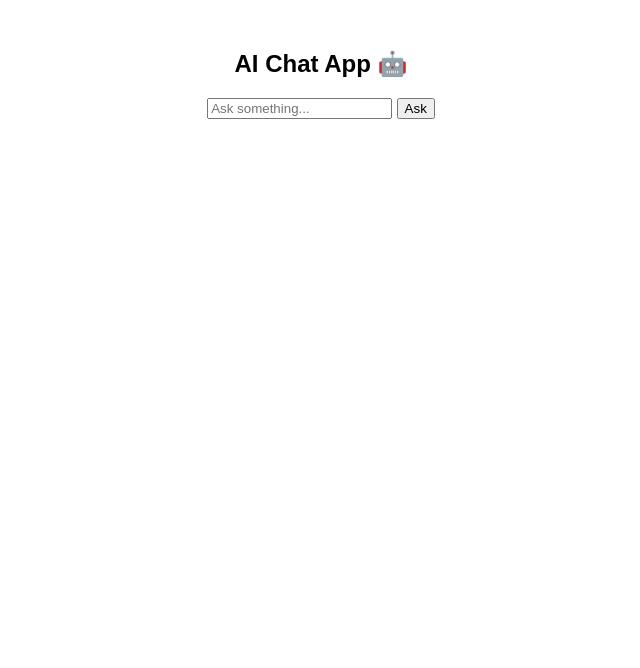
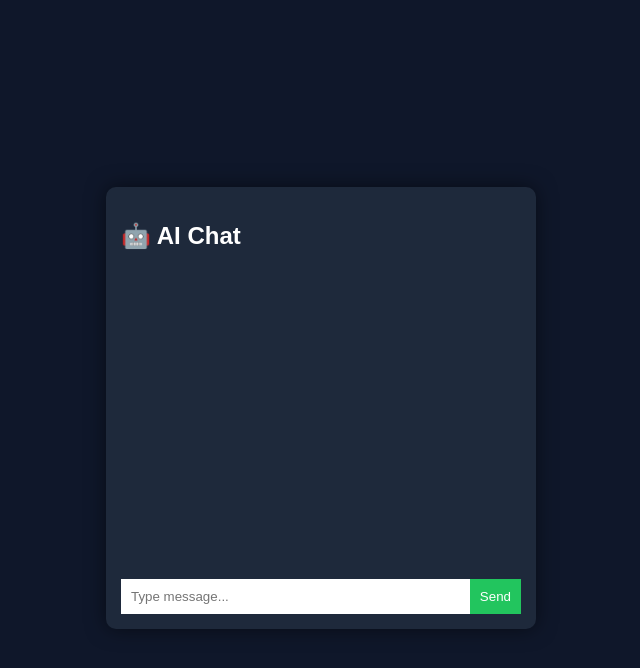
Before and after one commit to gameyt606-sketch/ai-chat-app, a plain HTML site: page index.html in a window 1280 px wide. Shown: the whole page, without its empty margins (319-959 px from the left). Drawn offline with Linux system fonts and the light colour scheme.

Commit message:
Refactor HTML structure and improve chat functionality

```diff
--- a/index.html
+++ b/index.html
@@ -1,28 +1,111 @@
+<!DOCTYPE html>
+<html>
 <!DOCTYPE html>
 <html>
 <head>
   <title>AI Chat App</title>
+
+  <style>
+    body {
+      font-family: Arial;
+      background: #0f172a;
+      color: white;
+      display: flex;
+      justify-content: center;
+      align-items: center;
+      height: 100vh;
+    }
+
+    .chat-container {
+      width: 400px;
+      background: #1e293b;
+      border-radius: 10px;
+      padding: 15px;
+      box-shadow: 0 0 20px rgba(0,0,0,0.5);
+    }
+
+    .messages {
+      height: 300px;
+      overflow-y: auto;
+      margin-bottom: 10px;
+    }
+
+    .msg {
+      padding: 10px;
+      margin: 5px 0;
+      border-radius: 8px;
+      max-width: 80%;
+    }
+
+    .user {
+      background: #3b82f6;
+      margin-left: auto;
+    }
+
+    .bot {
+      background: #475569;
+    }
+
+    .input-area {
+      display: flex;
+    }
+
+    input {
+      flex: 1;
+      padding: 10px;
+      border: none;
+      outline: none;
+    }
+
+    button {
+      padding: 10px;
+      background: #22c55e;
+      border: none;
+      color: white;
+      cursor: pointer;
+    }
+  </style>
 </head>
-<body style="text-align:center; font-family:Arial; margin-top:50px;">
 
-<h2>AI Chat App 🤖</h2>
+<body>
 
-<input type="text" id="input" placeholder="Ask something...">
-<button onclick="reply()">Ask</button>
+<div class="chat-container">
+  <h2>🤖 AI Chat</h2>
 
-<p id="output"></p>
+  <div class="messages" id="messages"></div>
+
+  <div class="input-area">
+    <input type="text" id="input" placeholder="Type message...">
+    <button onclick="send()">Send</button>
+  </div>
+</div>
 
 <script>
-function reply(){
-  let input = document.getElementById("input").value.toLowerCase();
-  let output="";
+function send(){
+  let input = document.getElementById("input").value;
+  if(input === "") return;
 
-  if(input.includes("hello")) output="Hi 👋";
-  else if(input.includes("name")) output="I am your AI 🤖";
-  else if(input.includes("cloud")) output="Cloud = internet services ☁️";
-  else output="I am learning 😅";
+  addMessage(input, "user");
 
-  document.getElementById("output").innerText=output;
+  let reply = getReply(input.toLowerCase());
+  setTimeout(() => addMessage(reply, "bot"), 500);
+
+  document.getElementById("input").value="";
+}
+
+function addMessage(text, type){
+  let div = document.createElement("div");
+  div.className = "msg " + type;
+  div.innerText = text;
+
+  document.getElementById("messages").appendChild(div);
+}
+
+function getReply(input){
+  if(input.includes("hello")) return "Hi 👋 How can I help you?";
+  if(input.includes("name")) return "I am your AI assistant 🤖";
+  if(input.includes("cloud")) return "Cloud computing = services over internet ☁️";
+  return "Interesting 🤔 tell me more...";
 }
 </script>
 
```
